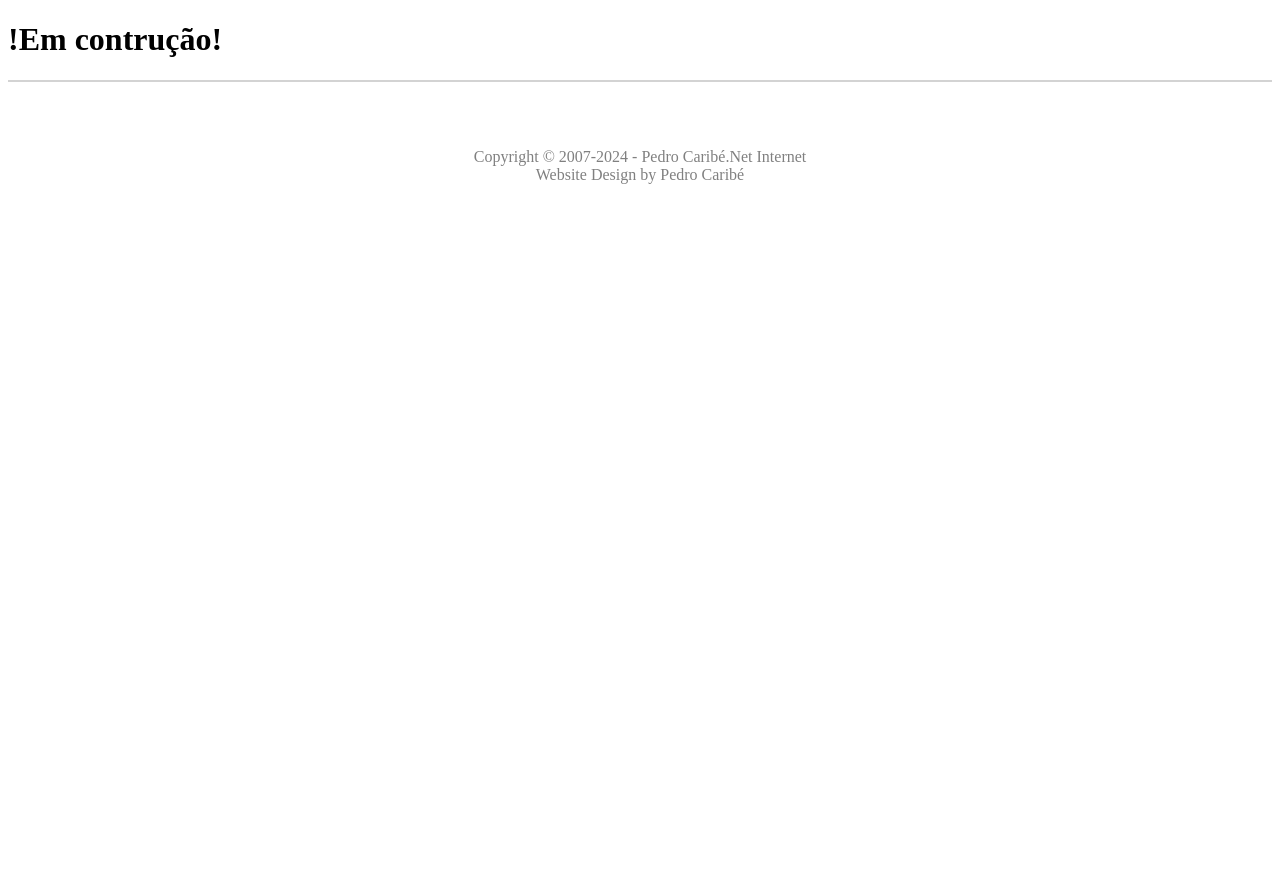
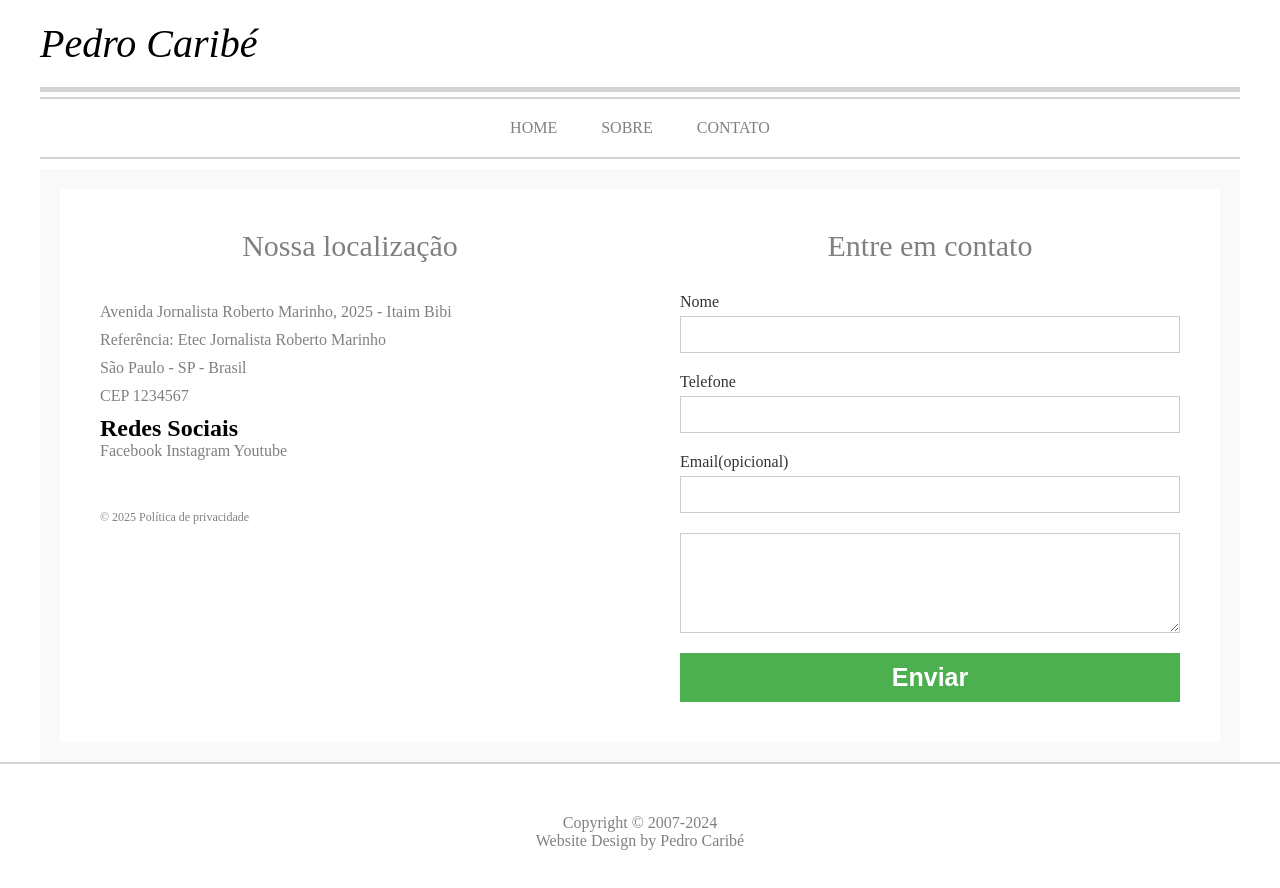
Before and after one commit to Pedro-Caribe/DJW, a plain HTML site: page Meu Site/Contato.html in a window 1280 px wide. Before the commit the page ends 800 px from the top, so only its background shows below. Drawn offline with Linux system fonts and the light colour scheme; files that its build step writes are made by us from their sources.

Commit message:
ajustado

```diff
--- a/Meu Site/CSS/css.contato.css
+++ b/Meu Site/CSS/css.contato.css
@@ -1,3 +1,70 @@
+main{
+    max-width: 1200px;
+    margin: 0 auto;
+    padding: 20px;
+    display: flex;
+    flex-wrap: wrap;
+}
+
+section{
+    flex-grow: 1;
+    flex-basis: 400px;
+    background-color: white;
+    padding: 40px;
+}
+
+section h1{
+    text-align: center;
+    font-size: 30px;
+    padding-bottom: 30px;
+    color: gray;
+    font-weight: lighter;
+}
+
+form{
+    color: #333;
+    display: flex;
+    flex-direction: column;
+}
+
+label{
+    display: block;
+    margin-bottom: 5px;
+}
+
+input, textarea{
+    display: block;
+    padding: 10px;
+    width: 100%;
+    margin-bottom: 20px;
+    border: 1px solid #ccc;
+    color: black;
+}
+
+textarea{
+    height: 100px;
+}
+
+button{
+    background-color: #4caf50;
+    color: white;
+    padding: 10px 20px;
+    border: none;
+    cursor: pointer;
+    font-size: 25px;
+    font-weight: bold;
+}
+
+section p {
+    color: gray;
+    margin: 10px 0;
+}
+
+#privacidade {
+    font-size: 12px;
+    margin-top: 50px;
+}
+
 footer {
     padding: 50px;
     text-align: center;
--- a/Meu Site/CSS/css.estilo.css
+++ b/Meu Site/CSS/css.estilo.css
@@ -14,7 +14,6 @@ header {
     color: black;
     max-width: 1200px;
     margin: 0 auto;
-    text-align: center;
 }
 
 header h1 {
@@ -46,8 +45,7 @@ li a:hover {
     background-color: #eee;
 }
 main {
-    background-color: white;
-    padding-bottom: 20px;
+    background-color: #f9f9f9;
 }
 
 main #principal {
--- a/Meu Site/Contato.html
+++ b/Meu Site/Contato.html
@@ -4,12 +4,64 @@
     <meta charset="UTF-8">
     <meta name="viewport" content="width=device-width, initial-scale=1.0">
     <title>Contato</title>
+    <link rel="stylesheet" href="css.estilo.css">
     <link rel="stylesheet" href="css.contato.css">
 </head>
 <body>
-    <h1>!Em contrução!</h1>
+    <header>
+        <nav>
+            <h1>Pedro Caribé</h1>
+            <ul>
+                <li><a href="index.html">HOME</a></li>
+                <li><a href="sobre.html">SOBRE</a></li>
+                <li><a href="contato.html">CONTATO</a></li>
+            </ul>
+        </nav>
+    </header>
+    <main>
+        <section>
+            <h1>Nossa localização</h1>
+
+            <p>Avenida Jornalista Roberto Marinho, 2025 - Itaim Bibi</p>
+            <p>Referência: Etec Jornalista Roberto Marinho</p>
+            <p>São Paulo - SP - Brasil</p>
+            <p>CEP 1234567</p>
+
+            <h2>Redes Sociais</h2>
+
+            <a href="https://facebook.com"
+            target="_blank">Facebook</a>
+
+            <a href="https://instagram.com"
+            target="_blank">Instagram</a>
+
+            <a href="https://youtube.com"
+            target="_blank">Youtube</a>
+
+            <p id="privacidade"><a href="#">&copy; 2025 Política de privacidade</a></p>
+          </section>
+          <section>
+            <h1>Entre em contato</h1>
+            <form action="">
+                <label for="nome">Nome</label>
+                <input type="text" name="nome"
+                id="nome" required>
+
+                <label for="fone">Telefone</label>
+                <input type="tel" name="fone"
+                id="fone" required>
+
+                <label for="email">Email(opicional)</label>
+                <input type="email" name="email" id="email">
+
+                <textarea name="msg" id="msg" required></textarea>
+
+                <button type="submit">Enviar</button>
+            </form>
+          </section>
+    </main>
     <footer>
-        <p>Copyright © 2007-2024 - Pedro Caribé.Net Internet<br>
+        <p>Copyright © 2007-2024<br>
         Website Design by Pedro Caribé</p>
     </footer>
 </body>
```
Also changed, not shown: Meu Site/Sobre.html (+1 -1 lines), Meu Site/index.html (+1 -1 lines).
